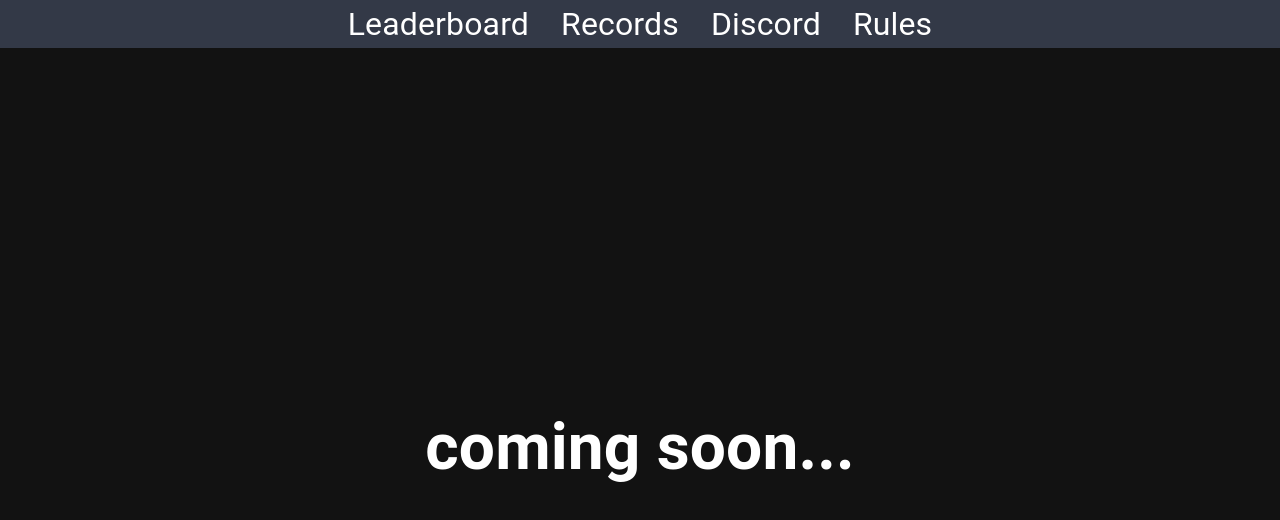
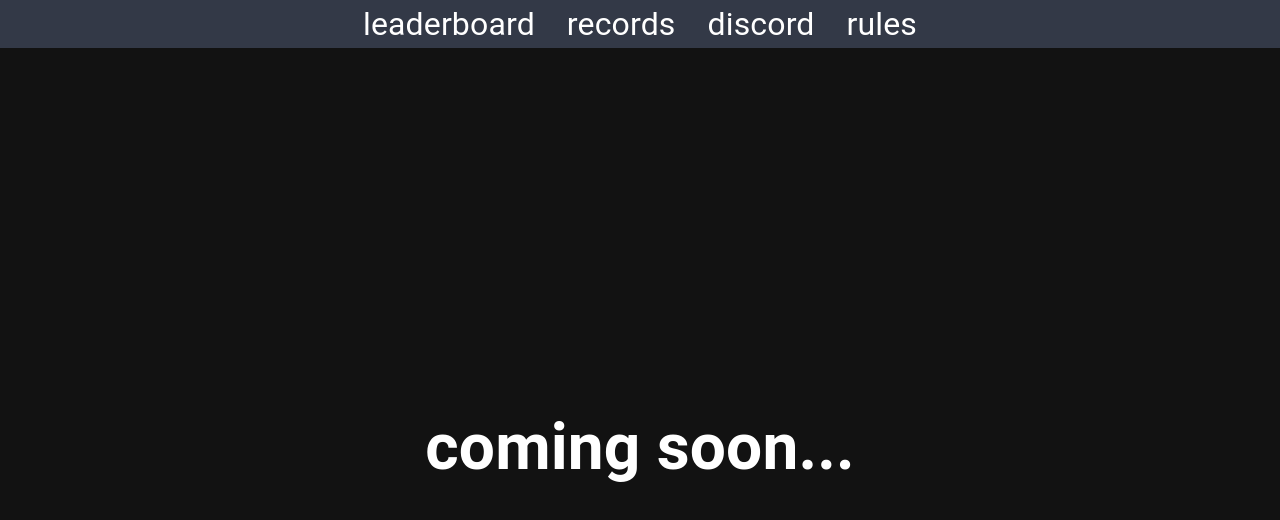
Before and after one commit to billypom/200-lounge.com, a Next.js app: page /asd in a window 1280 px wide. Shown: the top 520 px of the page. Built offline with nearby package versions, Linux system fonts and the light colour scheme.

Commit message:
fix last 10 on player page

```diff
--- a/pages/_app.js
+++ b/pages/_app.js
@@ -6,53 +6,7 @@
 import Brightness7Icon from '@mui/icons-material/Brightness7';
 import useMediaQuery from '@mui/material/useMediaQuery';
 import CssBaseline from '@mui/material/CssBaseline';
-import Link from 'next/link'
-import styles from '../styles/Home.module.css'
-
-
-function Navbar(){
-  return (
-      <header className={styles.navbar}>
-          <Link href="/">
-              <ul className={styles.navitem}>
-                  Leaderboard
-              </ul>
-          </Link>
-          <Link href="/records">
-              <ul className={styles.navitem}>
-                  Records
-              </ul>
-          </Link>
-          <a href="https://discord.gg/uR3rRzsjhk">
-              <ul className={styles.navitem}>
-                  Discord
-              </ul>
-          </a>
-          <a href="https://www.mariokartcentral.com/forums/index.php?threads/s4-mk8dx-200cc-lounge-rules-updated-may-1-2022.7129/">
-              <ul className={styles.navitem}>
-                  Rules
-              </ul>
-          </a>
-      </header>
-  )
-}
-
-
-
-
-
-
-
-
-
-
-
-
-
-
-
-
-
+import Navbar from '../components/Navbar'
 
 // const theme = createTheme({
 //   palette: {
--- a/pages/player/[name].js
+++ b/pages/player/[name].js
@@ -159,7 +159,7 @@
       FROM player as p
       JOIN ranks as r ON r.rank_id = p.rank_id
       JOIN (SELECT ten.player_id, SUM(CASE WHEN ten.mmr_change > 0 THEN 1 ELSE 0 END) as wins, SUM(CASE WHEN ten.mmr_change <= 0 THEN 1 ELSE 0 END) as losses, SUM(mmr_change) as last_ten_change
-        FROM (SELECT player_id, mmr_change FROM (SELECT mogi_id FROM mogi ORDER BY create_date DESC LIMIT 10) as m JOIN player_mogi ON m.mogi_id = player_mogi.mogi_id) as ten
+        FROM (SELECT player_id, mmr_change FROM (SELECT mogi_id FROM mogi ORDER BY create_date DESC) as m JOIN player_mogi ON m.mogi_id = player_mogi.mogi_id) as ten
         GROUP BY player_id) as tenpm
       ON p.player_id = tenpm.player_id
       JOIN (SELECT player_id, count(*) as events_played, MAX(mmr_change) as largest_gain, MIN(mmr_change) as largest_loss FROM player_mogi GROUP BY player_id) as pm
```
